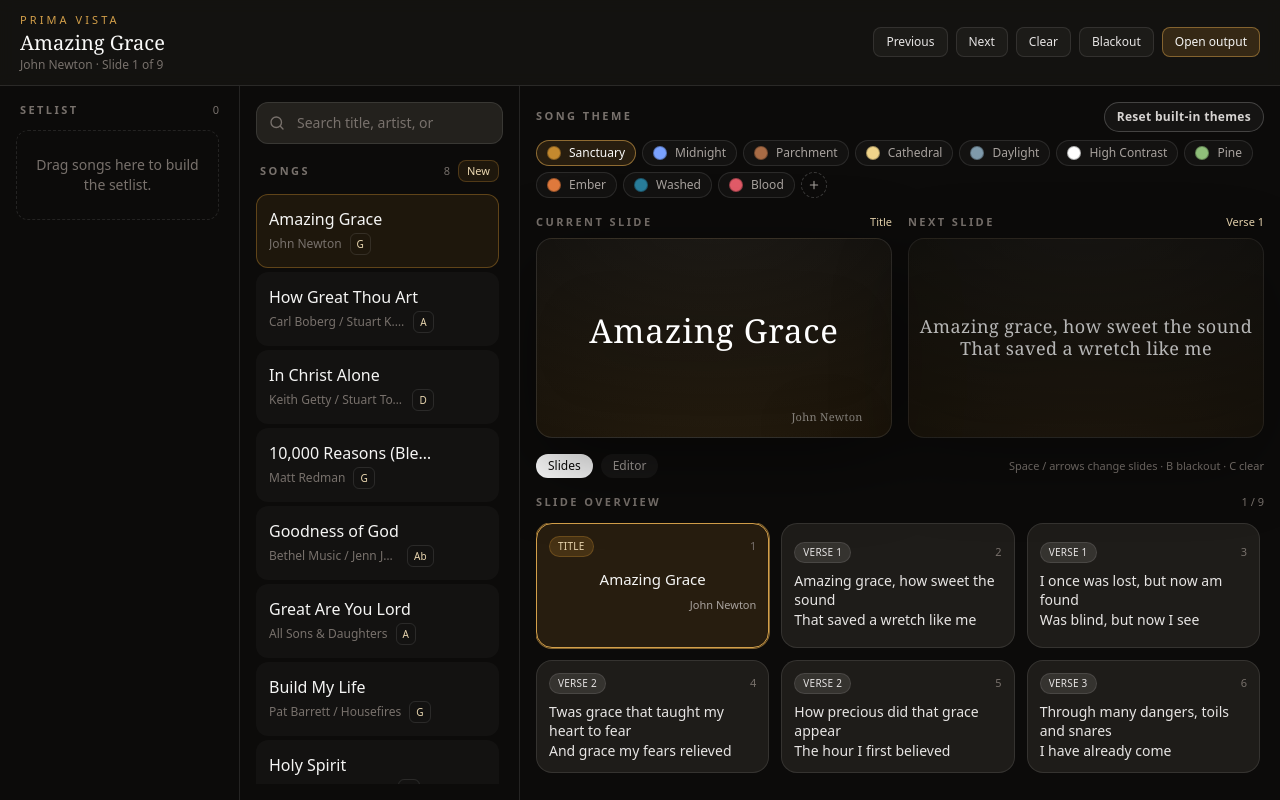
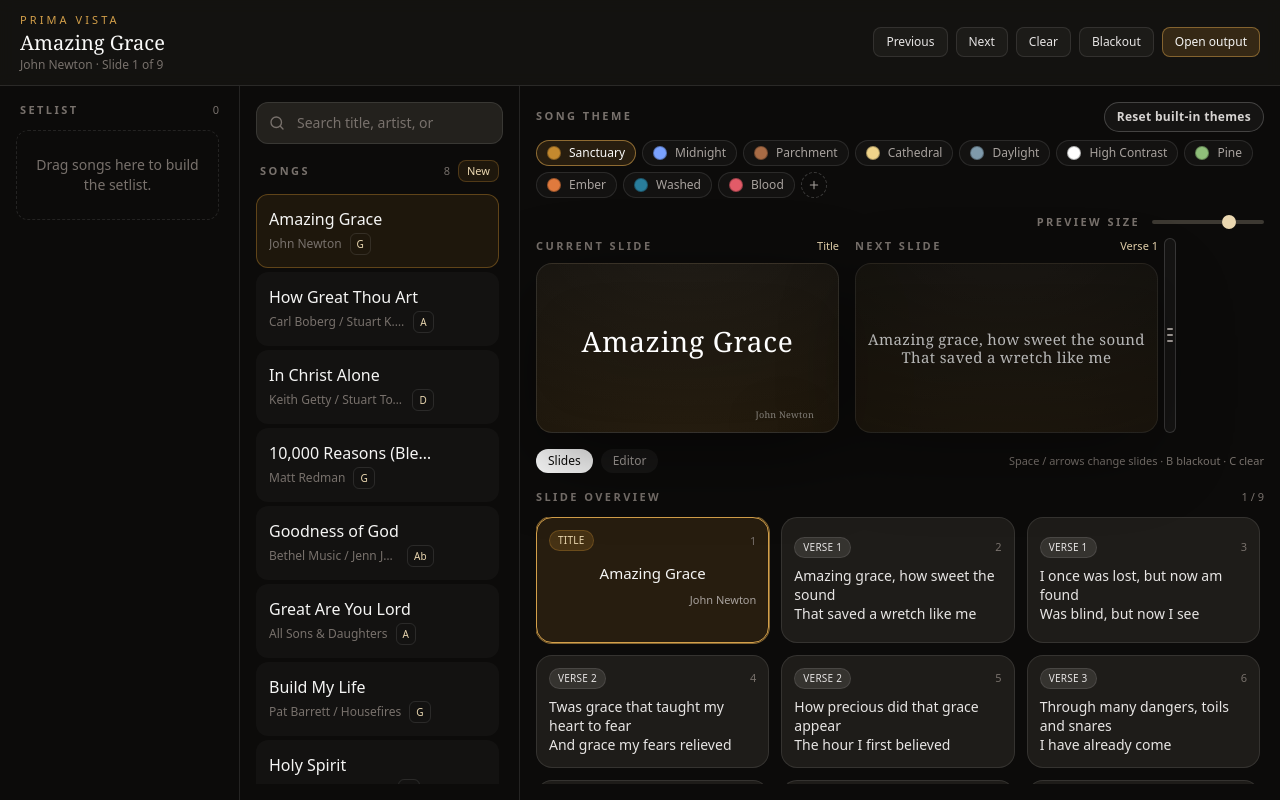
Before and after one commit to JeheramyP/Prima-Vista, a React (Vite) app: page /#/ in a window 1280 px wide. Built offline with nearby package versions, Linux system fonts and the light colour scheme.

Commit message:
fixed panel size

```diff
--- a/src/components/DualPreview.tsx
+++ b/src/components/DualPreview.tsx
@@ -4,7 +4,12 @@
  * Uses the same inset and title layout as the output window. The next card
  * is the following slide, or the next setlist song's title slide when this
  * song is finished. Blackout and clear empty the current card.
+ *
+ * The pair stays 16:9 and side by side. Width is capped so a laptop is not
+ * stuck with full-column previews, and the size slider or the right-edge
+ * grip changes that width. The choice is stored on this computer.
  */
+import { useLayoutEffect, useRef, useState, type KeyboardEvent, type PointerEvent } from "react";
 import FittedLyrics, { LYRIC_STAGE_INSET, StageTitle } from "./FittedLyrics";
 import {
   songThemeId,
@@ -15,6 +20,36 @@ import {
   type StageTheme,
 } from "../lib/stageThemes";
 import { usePresentation } from "../state/PresentationContext";
+
+const PREVIEW_WIDTH_KEY = "prima-vista-preview-width";
+/** Narrowest pair that still leaves two readable 16:9 cards. */
+const MIN_PREVIEW_WIDTH = 420;
+/** Starting width. Shorter than a full controller column on a laptop. */
+const DEFAULT_PREVIEW_WIDTH = 640;
+
+function clamp(value: number, min: number, max: number) {
+  return Math.min(max, Math.max(min, value));
+}
+
+function loadPreviewWidth(): number {
+  try {
+    const raw = localStorage.getItem(PREVIEW_WIDTH_KEY);
+    if (!raw) return DEFAULT_PREVIEW_WIDTH;
+    const value = Number(raw);
+    if (Number.isFinite(value)) return Math.max(MIN_PREVIEW_WIDTH, value);
+  } catch {
+    // Storage can be blocked; the default size still applies.
+  }
+  return DEFAULT_PREVIEW_WIDTH;
+}
+
+function savePreviewWidth(width: number) {
+  try {
+    localStorage.setItem(PREVIEW_WIDTH_KEY, String(Math.round(width)));
+  } catch {
+    // Ignore quota and private-mode failures.
+  }
+}
 
 function PreviewCard({
   label,
@@ -86,8 +121,87 @@ export default function DualPreview() {
     ? `${upcoming.songTitle} · ${upcoming.slide.sectionLabel}`
     : upcoming?.slide.sectionLabel;
 
+  const slotRef = useRef<HTMLDivElement>(null);
+  const dragRef = useRef<{ x: number; width: number } | null>(null);
+  const [width, setWidth] = useState(loadPreviewWidth);
+  const [slotWidth, setSlotWidth] = useState(0);
+
+  useLayoutEffect(() => {
+    const slot = slotRef.current;
+    if (!slot) return;
+    const measure = () => setSlotWidth(slot.clientWidth);
+    measure();
+    const observer = new ResizeObserver(measure);
+    observer.observe(slot);
+    return () => observer.disconnect();
+  }, []);
+
+  const ceiling = slotWidth > 0 ? slotWidth : width;
+  const floor = slotWidth > 0 ? Math.min(MIN_PREVIEW_WIDTH, slotWidth) : MIN_PREVIEW_WIDTH;
+  const applied = clamp(width, floor, Math.max(ceiling, floor));
+
+  const commit = (next: number) => {
+    const clamped = clamp(next, floor, Math.max(ceiling, floor));
+    setWidth(clamped);
+    savePreviewWidth(clamped);
+  };
+
+  const onGripPointerDown = (event: PointerEvent<HTMLDivElement>) => {
+    event.preventDefault();
+    event.currentTarget.setPointerCapture(event.pointerId);
+    dragRef.current = { x: event.clientX, width: applied };
+  };
+
+  const onGripPointerMove = (event: PointerEvent<HTMLDivElement>) => {
+    const drag = dragRef.current;
+    if (!drag) return;
+    commit(drag.width + event.clientX - drag.x);
+  };
+
+  const onGripPointerUp = () => {
+    dragRef.current = null;
+  };
+
+  const onGripKeyDown = (event: KeyboardEvent<HTMLDivElement>) => {
+    const step = event.shiftKey ? 80 : 24;
+    let next: number | null = null;
+    if (event.key === "ArrowRight" || event.key === "ArrowUp") next = applied + step;
+    else if (event.key === "ArrowLeft" || event.key === "ArrowDown") next = applied - step;
+    else if (event.key === "Home") next = floor;
+    else if (event.key === "End") next = ceiling;
+    else return;
+    event.preventDefault();
+    event.stopPropagation();
+    commit(next);
+  };
+
   return (
-    <div className="grid gap-4 lg:grid-cols-2">
+    <div ref={slotRef} className="min-w-0">
+      <div className="mb-2 flex items-center justify-end gap-3">
+        <label
+          htmlFor="preview-size"
+          className="text-[11px] font-semibold uppercase tracking-[0.22em] text-stone-500"
+        >
+          Preview size
+        </label>
+        <input
+          id="preview-size"
+          type="range"
+          min={floor}
+          max={Math.max(ceiling, floor)}
+          step={1}
+          value={applied}
+          aria-valuemin={floor}
+          aria-valuemax={Math.max(ceiling, floor)}
+          aria-valuenow={Math.round(applied)}
+          aria-label="Preview size"
+          title="Resize the current and next slide previews"
+          onChange={(event) => commit(Number(event.target.value))}
+          className="preview-size w-28 cursor-pointer"
+        />
+      </div>
+      <div className="flex min-w-0 items-stretch" style={{ width: applied, maxWidth: "100%" }}>
+        <div className="grid min-w-0 flex-1 grid-cols-2 gap-4">
           <PreviewCard
             label="Current slide"
             section={blackout ? "Blackout" : clear ? "Clear" : current?.sectionLabel}
@@ -107,5 +221,30 @@ export default function DualPreview() {
             author={upcoming?.slide.author}
           />
         </div>
+        <div
+          role="separator"
+          aria-orientation="vertical"
+          aria-label="Resize slide previews"
+          aria-valuemin={Math.round(floor)}
+          aria-valuemax={Math.round(Math.max(ceiling, floor))}
+          aria-valuenow={Math.round(applied)}
+          tabIndex={0}
+          title="Drag to resize previews. Double-click to reset."
+          onPointerDown={onGripPointerDown}
+          onPointerMove={onGripPointerMove}
+          onPointerUp={onGripPointerUp}
+          onPointerCancel={onGripPointerUp}
+          onDoubleClick={() => commit(DEFAULT_PREVIEW_WIDTH)}
+          onKeyDown={onGripKeyDown}
+          className="ml-1.5 flex w-3 shrink-0 cursor-ew-resize touch-none items-center justify-center rounded-full border border-white/15 bg-white/[0.04] text-stone-400 hover:border-gold-200/70 hover:text-gold-200 focus-visible:outline focus-visible:outline-2 focus-visible:outline-offset-2 focus-visible:outline-gold-400"
+        >
+          <span className="flex flex-col gap-1" aria-hidden>
+            <span className="h-0.5 w-1.5 rounded-full bg-current" />
+            <span className="h-0.5 w-1.5 rounded-full bg-current" />
+            <span className="h-0.5 w-1.5 rounded-full bg-current" />
+          </span>
+        </div>
+      </div>
+    </div>
   );
 }
--- a/src/index.css
+++ b/src/index.css
@@ -35,3 +35,45 @@ body {
 ::-webkit-scrollbar-track {
   background: transparent;
 }
+
+/* Dark track for the preview-size slider. Native range chrome is light. */
+.preview-size {
+  -webkit-appearance: none;
+  appearance: none;
+  height: 14px;
+  background: transparent;
+}
+
+.preview-size::-webkit-slider-runnable-track {
+  height: 4px;
+  border-radius: 999px;
+  background: #3d3932;
+}
+
+.preview-size::-webkit-slider-thumb {
+  -webkit-appearance: none;
+  appearance: none;
+  width: 14px;
+  height: 14px;
+  margin-top: -5px;
+  border: none;
+  border-radius: 999px;
+  background: #ead7b0;
+  cursor: pointer;
+}
+
+.preview-size::-moz-range-track {
+  height: 4px;
+  border: none;
+  border-radius: 999px;
+  background: #3d3932;
+}
+
+.preview-size::-moz-range-thumb {
+  width: 14px;
+  height: 14px;
+  border: none;
+  border-radius: 999px;
+  background: #ead7b0;
+  cursor: pointer;
+}
```
Lines whose indentation alone changed are shown as unchanged.
